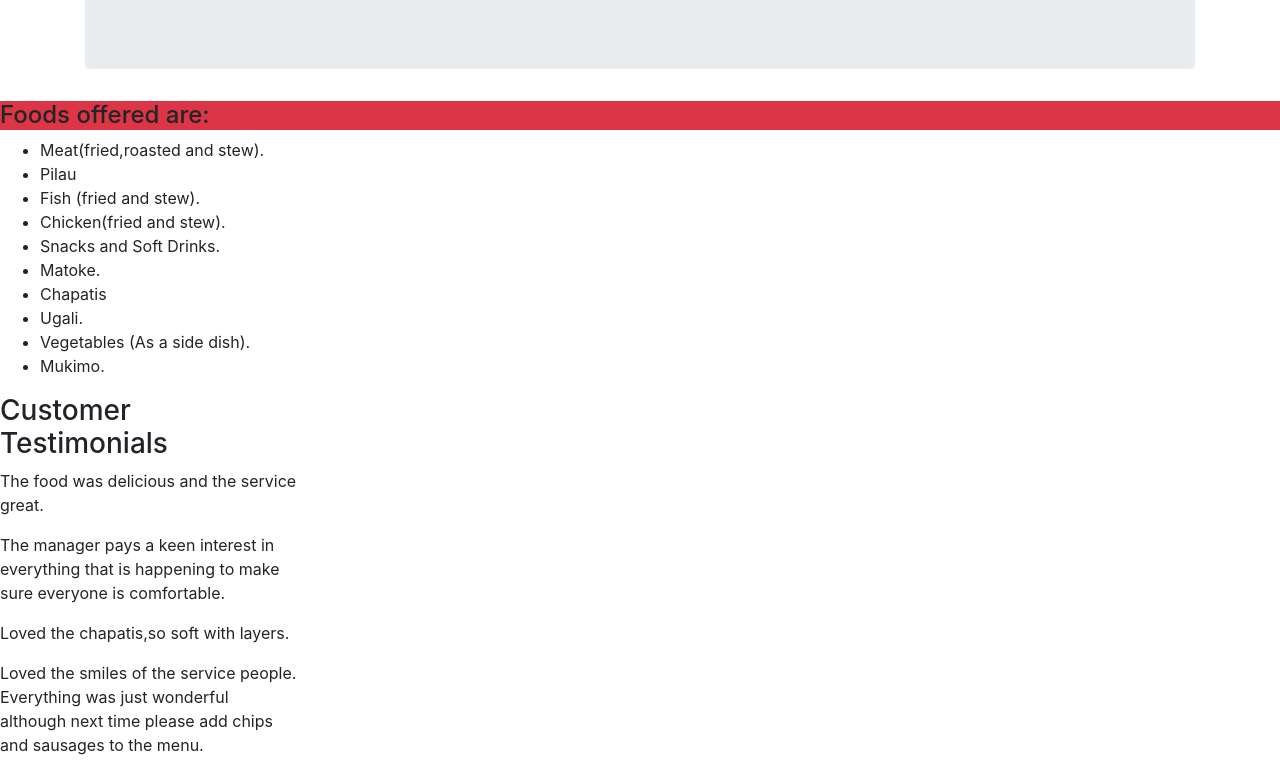
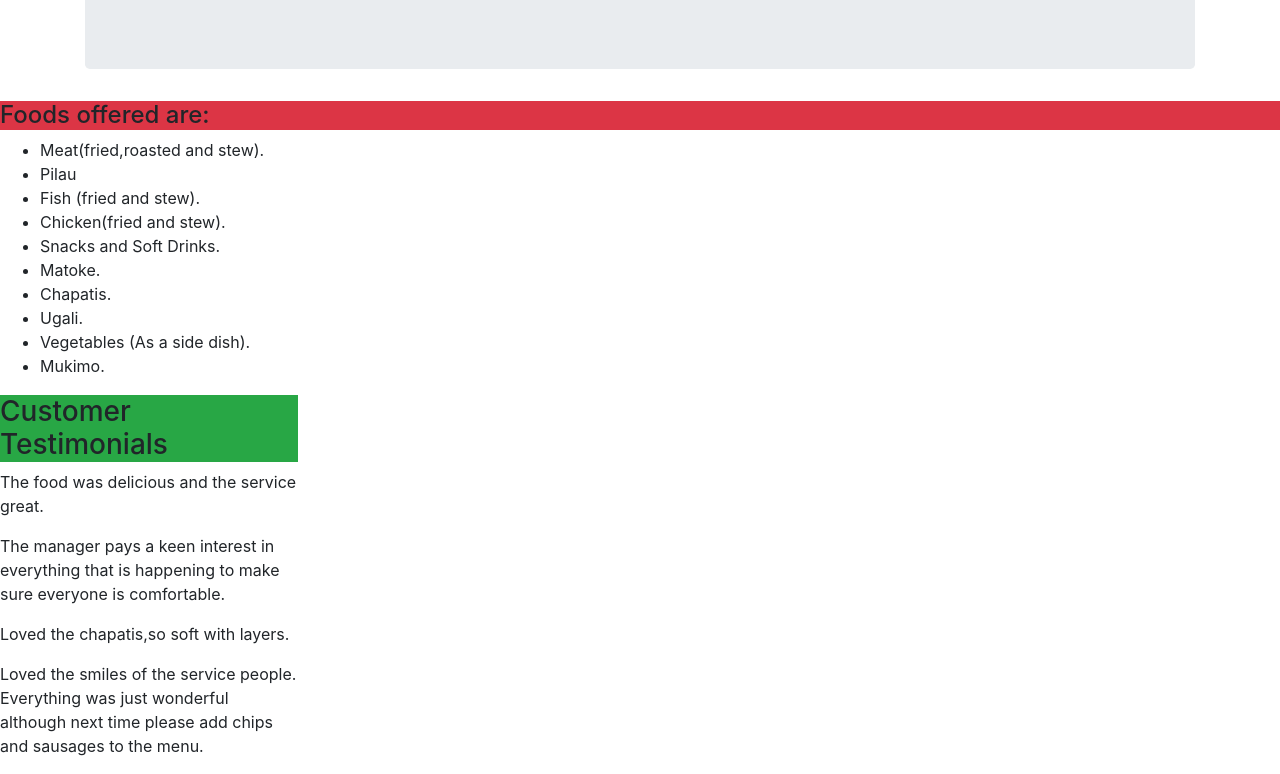
Before and after one commit to millywayne/Static-Caterers, a plain HTML site: page index.html in a window 1280 px wide. Shown: the part 147-921 px from the top of the page. Drawn offline with Linux system fonts and the light colour scheme.

Commit message:
final commit

```diff
--- a/index.html
+++ b/index.html
@@ -22,17 +22,18 @@
             <li>Chicken(fried and stew).</li>
             <li>Snacks and Soft Drinks.</li>
             <li>Matoke.</li>
-            <li>Chapatis</li>
+            <li>Chapatis.</li>
             <li>Ugali.</li>
             <li>Vegetables (As a side dish).</li>
             <li>Mukimo.</li>
         </ul>
      </div>
-     <div class="containe-fluid" fixed width>
+     <div class="testimonials" fixed width>
          <div class="row">
              <div class="col-md-3">
-         <h3>Customer Testimonials</h3>
-        <p>The food was delicious and the service great.</p>
+            <div class="col-md-3"></div>
+         <h3 class="bg-success">Customer Testimonials</h3>
+         <p>The food was delicious and the service great.</p>
         <p>The manager pays a keen interest in everything that is happening to make sure everyone is comfortable.</p>
         <p>Loved the chapatis,so soft with layers.</p>
         <p>Loved the smiles of the service people. Everything was just wonderful although next time please add chips and sausages to the menu.</p>
```
